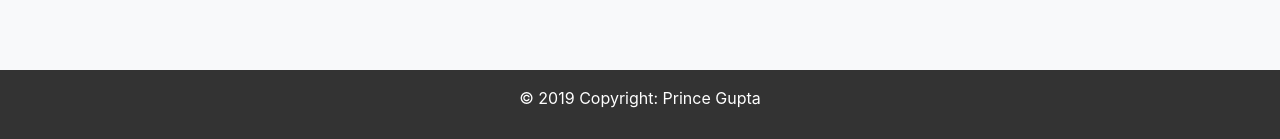
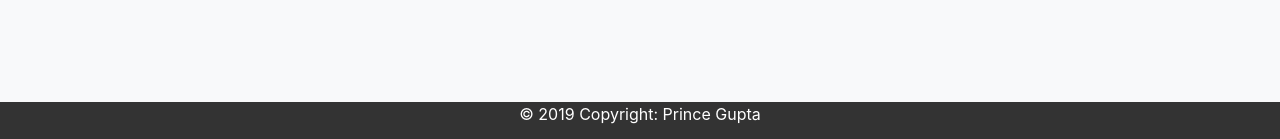
Before and after one commit to prince776/BlogApp, a React (Create React App) app in the folder client/: page /user/dashboard in a window 1280 px wide. Shown: the part 658-797 px from the top of the page. Built offline with nearby package versions, Linux system fonts and the light colour scheme; no server answers.

Commit message:
Fixed rendering issues with pagination

```diff
--- a/client/src/components/Footer/Footer.css
+++ b/client/src/components/Footer/Footer.css
@@ -7,4 +7,5 @@
     padding:0;
     color:white;
     width: 100%;
+    z-index: 100;
 }
--- a/client/src/components/Footer/Footer.js
+++ b/client/src/components/Footer/Footer.js
@@ -16,9 +16,9 @@ class Footer extends Component {
         return (
             <div className='container-fluid'>
                 <div className='row'>
-                    <div className="footer p-3 text-center">
+                    <footer className="footer">
                         <p>© 2019 Copyright: Prince Gupta</p>
-                    </div>
+                    </footer>
                 </div>
             </div>
         )
--- a/client/src/components/Profile/Dashboard/Dashboard.css
+++ b/client/src/components/Profile/Dashboard/Dashboard.css
@@ -4,3 +4,7 @@ p .active {
 p .active:hover {
     background-color: lightgray;
 }
+
+.activePage {
+    z-index: 0;
+}
--- a/client/src/components/Profile/Dashboard/Dashboard.js
+++ b/client/src/components/Profile/Dashboard/Dashboard.js
@@ -46,6 +46,13 @@ class Dashboard extends Component {
                 this.setState({
                     pageNumbers: pNo
                 })
+
+                //auto set postsPerPage
+                // var postsPerPage = this.state.totalPosts / 10;//100 is max pages
+                // this.setState({
+                //     postsPerPage: postsPerPage
+                // })
+
             })
 
 
@@ -78,8 +85,13 @@ class Dashboard extends Component {
             var { currentPage, postsPerPage, blogPostNames, blogPostTitles } = this.state;
             if (blogPostNames) {
                 this.setState({
-                    currentPostNames: blogPostNames.slice((currentPage - 1) * postsPerPage, currentPage * postsPerPage),
-                    currentPostTitles: blogPostTitles.slice((currentPage - 1) * postsPerPage, currentPage * postsPerPage)
+                    currentPostNames: [],
+                    currentPostTitles: [],
+                }, () => {
+                    this.setState({
+                        currentPostNames: blogPostNames.slice((currentPage - 1) * postsPerPage, currentPage * postsPerPage),
+                        currentPostTitles: blogPostTitles.slice((currentPage - 1) * postsPerPage, currentPage * postsPerPage)
+                    })
                 })
             }
         })
@@ -116,7 +128,7 @@ class Dashboard extends Component {
                                 {this.state.pageNumbers.map(number => (
 
                                     number === this.state.currentPage ?
-                                        <li key={number} className='page-item active'>
+                                        <li key={number} className='page-item active activePage'>
                                             <a className='page-link'>
                                                 {number}
                                             </a>
```
